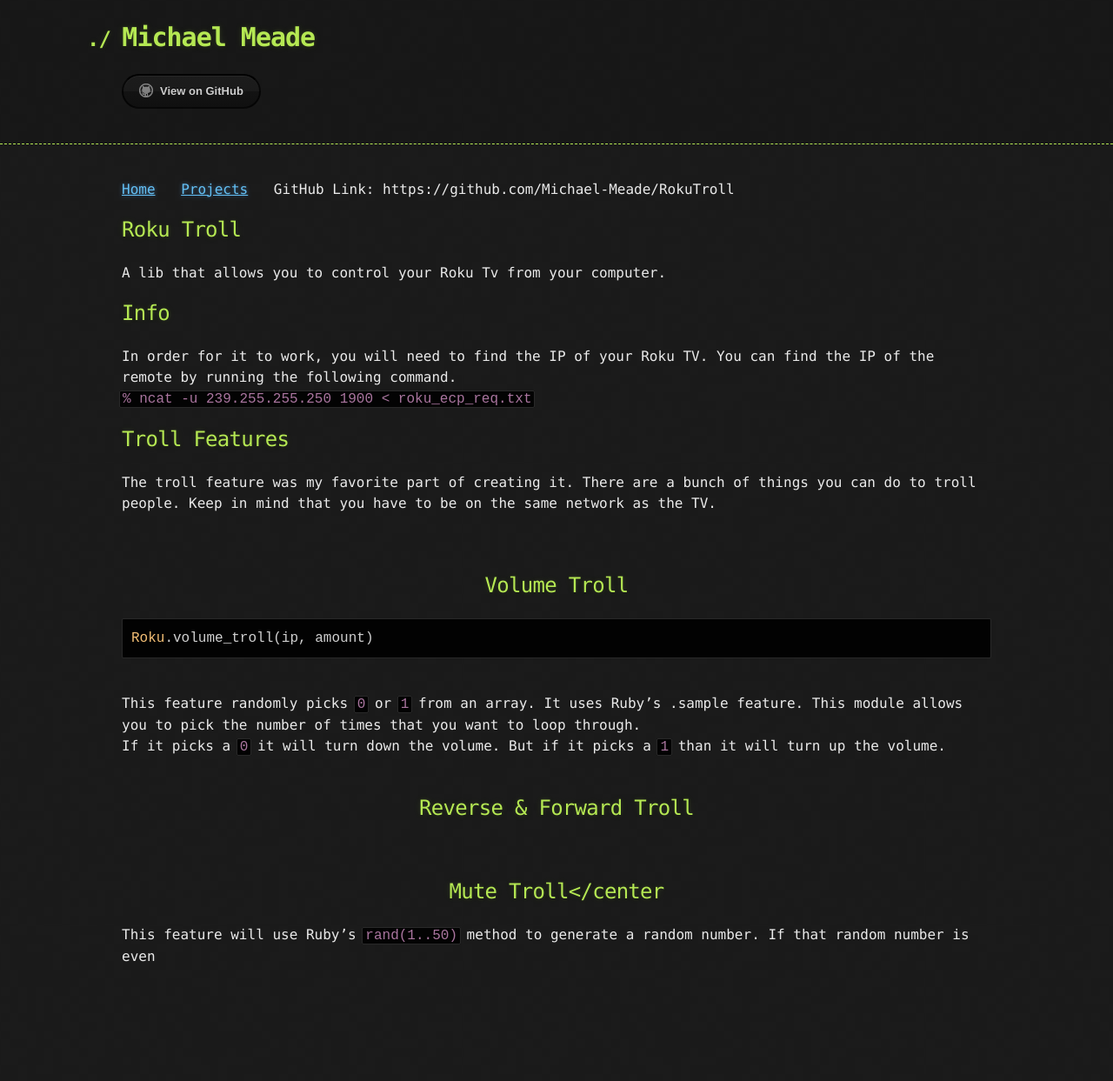
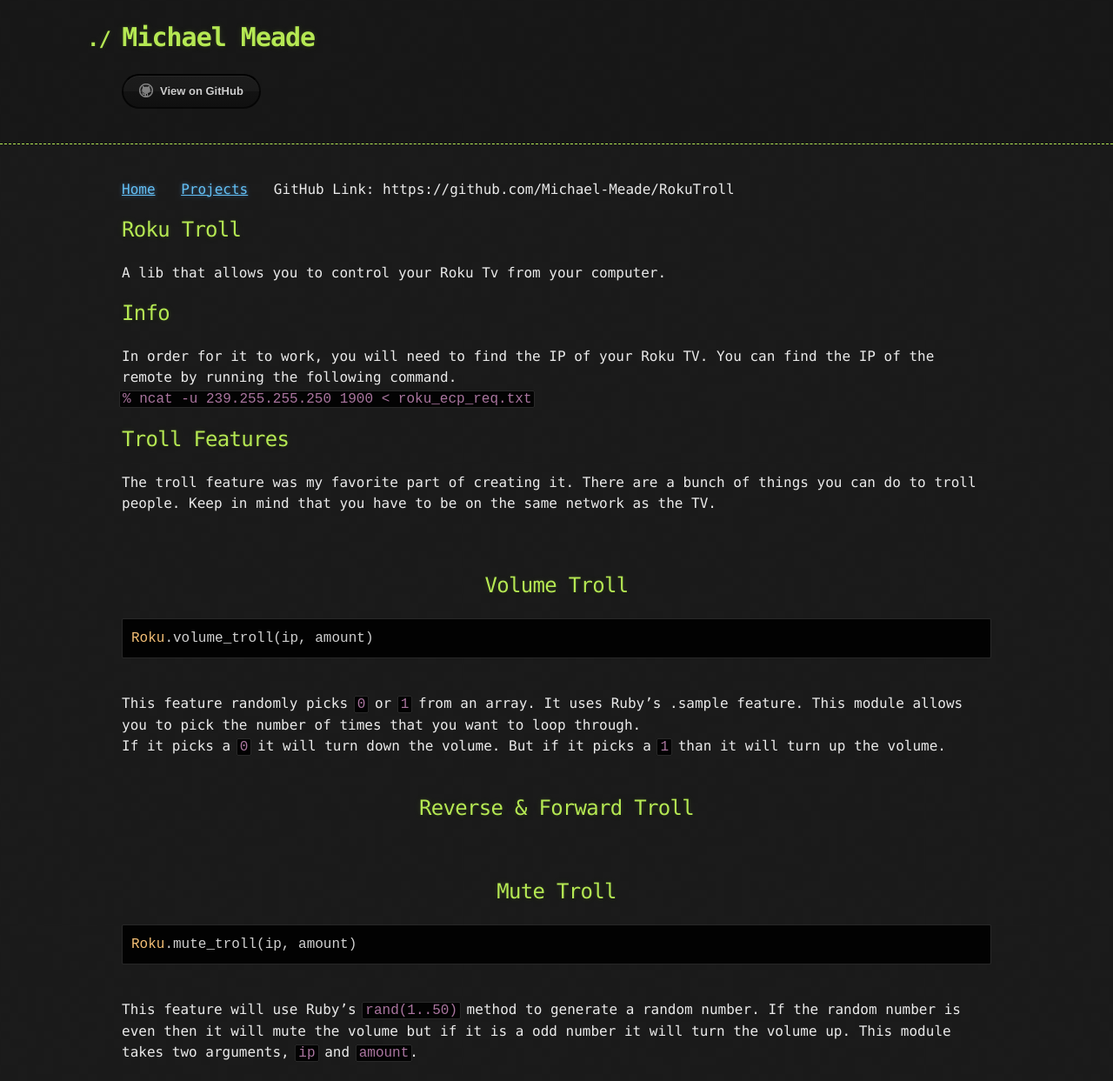
Before and after one commit to Michael-Meade/MinerFind, a Jekyll site: the page built from Projects/RokuTroll.md, in a window 1280 px wide. Shown: the whole page at 87% size. Built offline with Jekyll 4.4.1, drawn with Linux system fonts in a browser that asks for light colours; our own code applies the rules of GitHub Pages for plain Markdown files; the repository's description, which GitHub fills in, is left out; before the commit the page ends 1132 px from its top, so only the background shows below that.

Commit message:
Update RokuTroll.md

````diff
--- a/Projects/RokuTroll.md
+++ b/Projects/RokuTroll.md
@@ -26,5 +26,9 @@ If it picks a ```0``` it will turn down the volume. But if it picks a ```1``` th
 
 <br>
 
-## <center>Mute Troll</center
-  This feature will use Ruby's ```rand(1..50)``` method to generate a random number. If that random number is even
+## <center>Mute Troll</center>
+```ruby
+Roku.mute_troll(ip, amount)
+```
+<br>
+  This feature will use Ruby's ```rand(1..50)``` method to generate a random number. If the random number is even then it will mute the volume but if it is a odd number it will turn the volume up. This module takes two arguments, ```ip``` and ```amount```.
````
